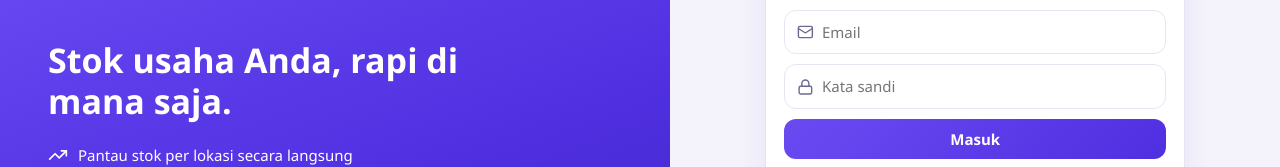
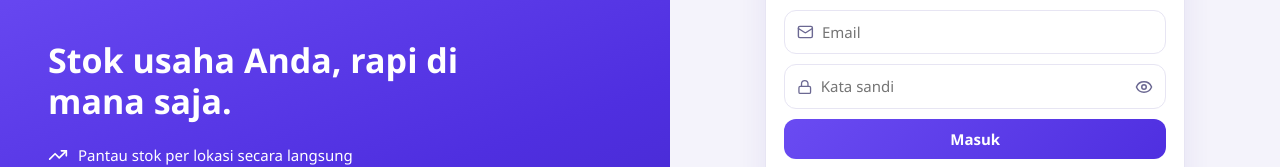
Before and after one commit to lemonaddict/cinamon-IMS, a Svelte app in the folder frontend/: page / in a window 1280 px wide. Shown: the part 299-466 px from the top of the page. Built offline with nearby package versions, Linux system fonts and the light colour scheme; no server answers.

Commit message:
fix: show password icon & button

```diff
--- a/frontend/src/Login.svelte
+++ b/frontend/src/Login.svelte
@@ -1,10 +1,10 @@
 <script lang="ts">
   import { createEventDispatcher } from 'svelte';
-  import { Boxes, Mail, Lock, WifiOff, ShieldCheck, TrendingUp } from 'lucide-svelte';
+  import { Boxes, Mail, Lock, Eye, EyeOff, WifiOff, ShieldCheck, TrendingUp } from 'lucide-svelte';
   import { api, msg } from './api';
 
   const dispatch = createEventDispatcher();
-  let email = '', password = '', error = '', busy = false;
+  let email = '', password = '', error = '', busy = false, show = false;
 
   async function submit() {
     error = '';
@@ -33,10 +33,35 @@
     <form class="card" on:submit|preventDefault={submit}>
       <h2>Masuk ke akun</h2>
       <label class="field"><Mail size={18} /><input type="email" placeholder="Email" autocomplete="email" bind:value={email} required /></label>
-      <label class="field"><Lock size={18} /><input type="password" placeholder="Kata sandi" autocomplete="current-password" bind:value={password} required minlength="10" /></label>
+      <div class="field">
+        <Lock size={18} />
+        <input type={show ? 'text' : 'password'} placeholder="Kata sandi" autocomplete="current-password" value={password}
+          on:input={(e) => (password = e.currentTarget.value)} required minlength="10"
+        />
+        <button type="button" on:click={() => (show = !show)} aria-label={show ? 'Sembunyikan kata sandi' : 'Lihat kata sandi'}>
+          {#if show}<EyeOff size={18} />{:else}<Eye size={18} />{/if}
+        </button>
+      </div>
       {#if error}<p class="err" role="alert">{error}</p>{/if}
       <button class="btn" disabled={busy}>Masuk</button>
       <p class="muted" style="margin-top:0.75rem;font-size:0.85rem;text-align:center">Akun dibuat oleh administrator. Hubungi admin jika belum punya akses.</p>
     </form>
   </section>
 </div>
+
+<style>
+  .field input::-ms-reveal,
+  .field input::-ms-clear {
+    display: none;
+  }
+
+  .field button {
+    background: none;
+    border: none;
+    padding: 0;
+    cursor: pointer;
+    display: inline-flex;
+    align-items: center;
+    color: inherit;
+  }
+</style>
```
